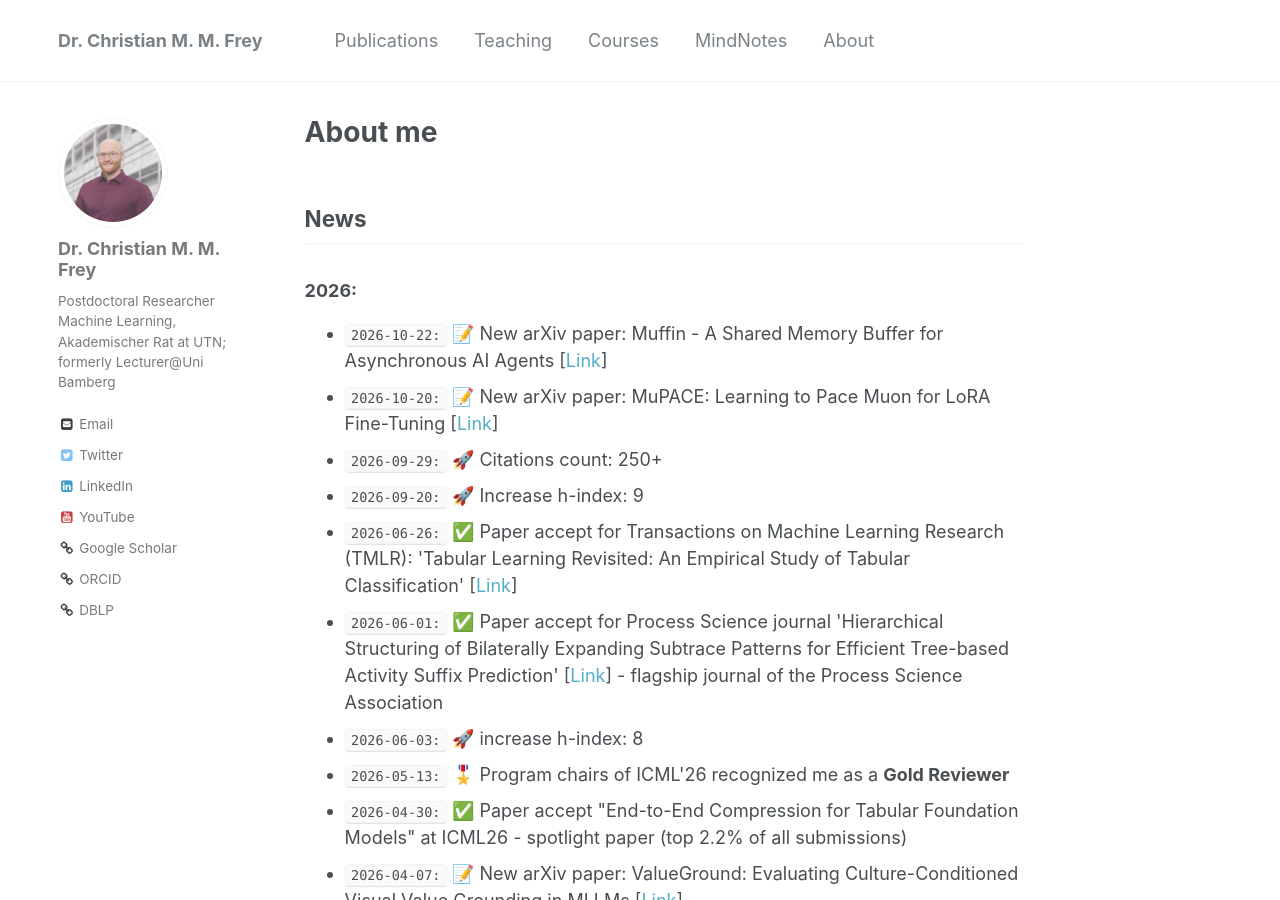
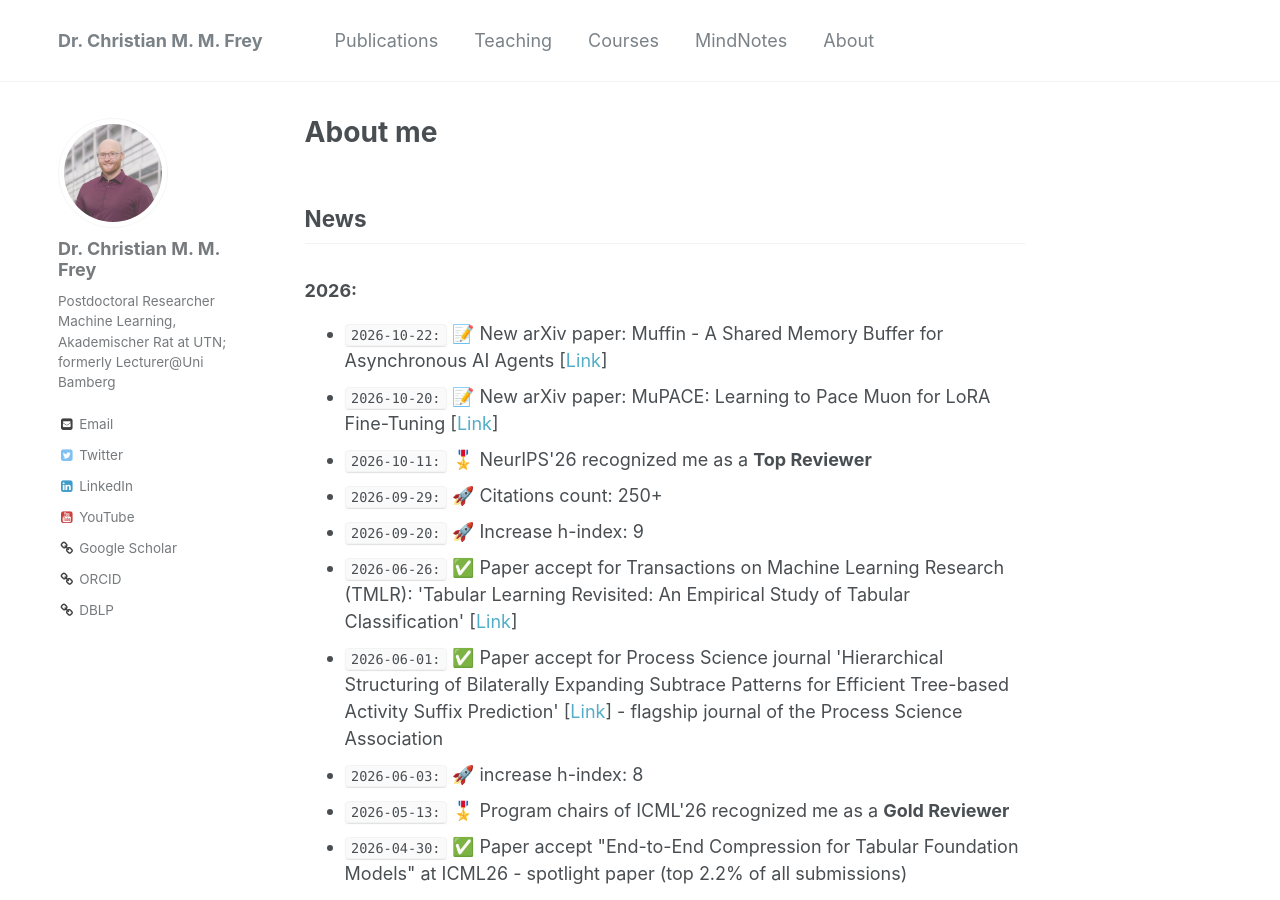
Before and after one commit to christianmaxmike/christianmaxmike.github.io, a Jekyll site: the page built from _pages/about.md, in a window 1280 px wide and 900 px high. Built offline with Jekyll 4.4.1, drawn with Linux system fonts in a browser that asks for light colours.

Commit message:
Add recognition as Top Reviewer for NeurIPS'26

```diff
--- a/_pages/about.md
+++ b/_pages/about.md
@@ -19,6 +19,7 @@ redirect_from:
 <ul>
 	<li><code>2026-10-22:</code> 📝 New arXiv paper: Muffin - A Shared Memory Buffer for Asynchronous AI Agents [<a href="https://arxiv.org/pdf/2610.31355">Link</a>]</li>
 	<li><code>2026-10-20:</code> 📝 New arXiv paper: MuPACE: Learning to Pace Muon for LoRA Fine-Tuning [<a href="https://arxiv.org/pdf/2610.28072">Link</a>]</li>
+	<li><code>2026-10-11:</code> 🎖️ NeurIPS'26 recognized me as a <b>Top Reviewer</b></li>
 	<li><code>2026-09-29:</code> 🚀 Citations count: 250+ </li>
 	<li><code>2026-09-20:</code> 🚀 Increase h-index: 9</li>
 	<li><code>2026-06-26:</code> ✅ Paper accept for Transactions on Machine Learning Research (TMLR): 'Tabular Learning Revisited: An Empirical Study of Tabular Classification' [<a href="https://openreview.net/pdf?id=I8BIGp4XOb">Link</a>]</li>
```
